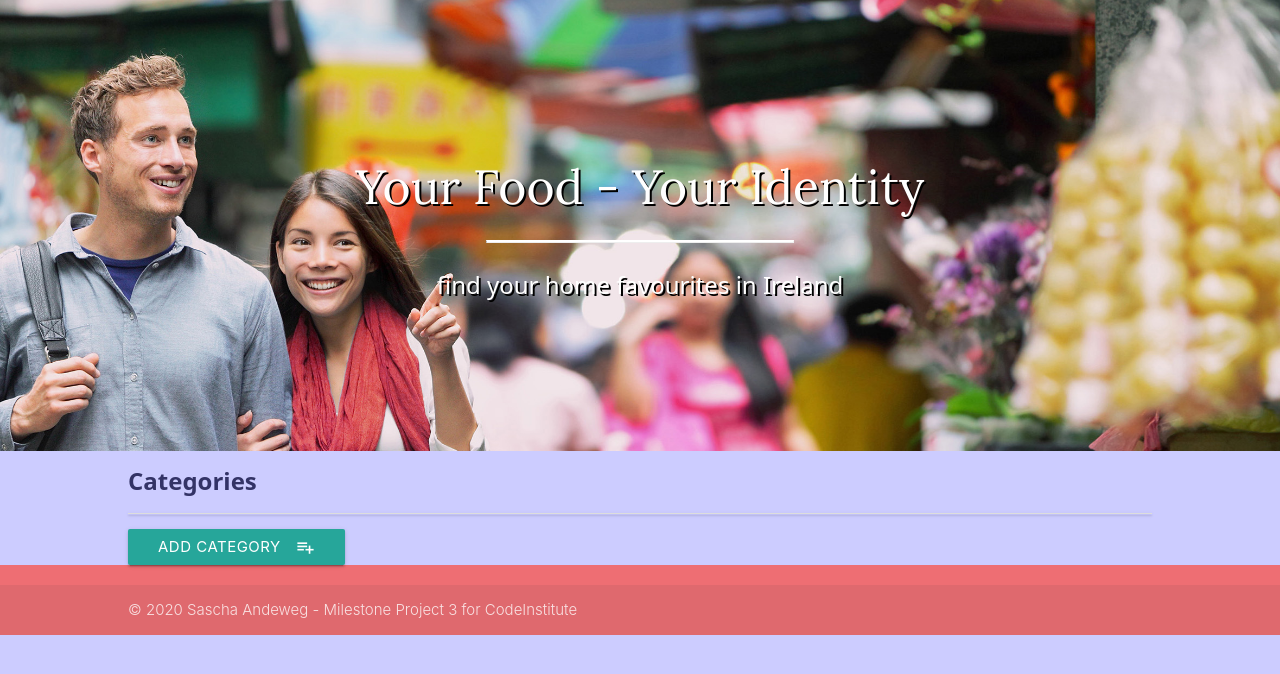
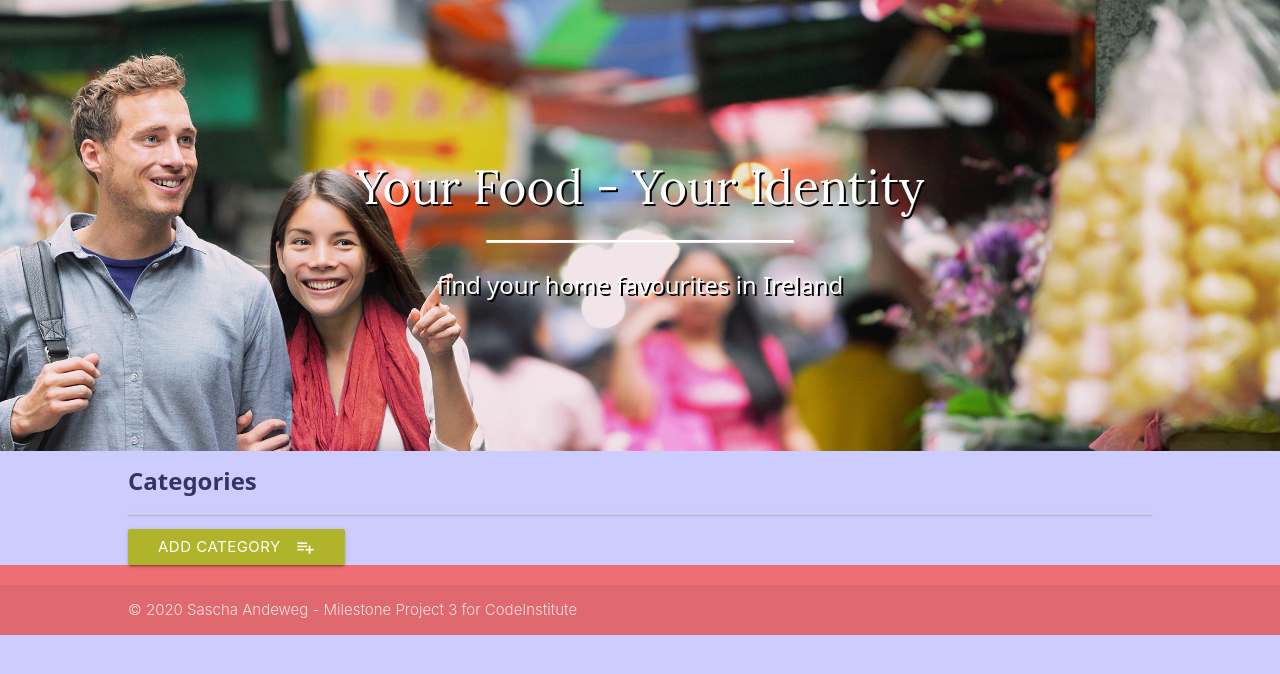
Before and after one commit to Andeweg01/MS3-FoodFromHome, a Flask app: page /get_categories in a window 1280 px wide. Shown: the part 80-754 px from the top of the page. Run offline with Flask 2, Linux system fonts and the light colour scheme; data that the repository does not hold is empty; some libraries are stand-ins or nearby versions.

Commit message:
color changes to buttons in line with site design

```diff
--- a/static/css/style.css
+++ b/static/css/style.css
@@ -96,10 +96,6 @@ nav ul a {
   color: #ccc;
 }
 
-.white {
-  color: white;
-}
-
 .transparant {
   background-color: transparent;
 }
--- a/templates/addcategory.html
+++ b/templates/addcategory.html
@@ -12,10 +12,10 @@
 			</div>
 		</div>
 		<div class="row">
-			<button class="btn waves-effect waves-light" type="submit" name="action">Add Category
+			<button class="btn waves-effect waves-light lime darken-2" type="submit" name="action">Add Category
                 <i class="material-icons right">playlist_add</i>
              </button>
-			<a href="{{ url_for('get_categories') }}" class="waves-effect waves-light btn grey">
+			<a href="{{ url_for('get_categories') }}" class="waves-effect waves-light btn red lighten-3">
 				<i class="material-icons right">cancel</i>Cancel
 			</a>
 		</div>
--- a/templates/addproduct.html
+++ b/templates/addproduct.html
@@ -84,7 +84,7 @@
 	</div>
 </div>
 <div class="row">
-	<button class="btn waves-effect waves-light" type="submit" name="action">Add Product
+	<button class="btn waves-effect waves-light lime darken-2" type="submit" name="action">Add Product
                 <i class="material-icons right">playlist_add</i>
              </button>
 </div>
--- a/templates/addsupplier.html
+++ b/templates/addsupplier.html
@@ -56,7 +56,7 @@
 			</div>
 		</div>
 		<div class="row">
-			<button class="btn waves-effect waves-light" type="submit" name="action">Add Supplier
+			<button class="btn waves-effect waves-light lime darken-2" type="submit" name="action">Add Supplier
                 <i class="material-icons right">playlist_add</i>
              </button>
 		</div>
--- a/templates/categories.html
+++ b/templates/categories.html
@@ -10,9 +10,9 @@
 		<div class="collapsible-header">
 			<div class="product_header col s3">
 				<a href="{{url_for('delete_category', category_id=category._id)}}"
-					class="waves-effect waves-light btn">Delete</a>
+					class="waves-effect waves-light btn red lighten-3">Delete</a>
 				<a href="{{url_for('edit_category', category_id=category._id)}}"
-					class="waves-effect waves-light btn blue">Edit</a>
+					class="waves-effect waves-light btn lime darken-2">Edit</a>
 				<strong>{{category.category_name}}</strong>
 			</div>
 		</div>
@@ -20,7 +20,7 @@
 	{% endfor %}
 </ul>
 <div class="row">
-	<a href="{{url_for('add_category')}}" class="waves-effect waves-light btn">
+	<a href="{{url_for('add_category')}}" class="waves-effect waves-light btn lime darken-2">
 		<i class="material-icons right">playlist_add</i> Add Category</a>
 </div>
 {% endblock %}
--- a/templates/editcategory.html
+++ b/templates/editcategory.html
@@ -14,10 +14,10 @@
 			</div>
 		</div>
 		<div class="row">
-			<button class="btn waves-effect waves-light" type="submit" name="action">Save Changes
+			<button class="btn waves-effect waves-light lime darken-2" type="submit" name="action">Save Changes
                 <i class="material-icons right">playlist_add</i>
              </button>
-			<a href="{{ url_for('get_categories') }}" class="waves-effect waves-light btn grey">
+			<a href="{{ url_for('get_categories') }}" class="waves-effect waves-light btn red lighten-3">
 				<i class="material-icons right">cancel</i>Cancel
 			</a>
 		</div>
--- a/templates/editproduct.html
+++ b/templates/editproduct.html
@@ -75,7 +75,7 @@
 			</div>
 		</div>
 		<div class="row">
-			<button class="btn waves-effect waves-light" type="submit" name="action">
+			<button class="btn waves-effect waves-light lime darken-2" type="submit" name="action">
             Edit Product
             <i class="material-icons right">playlist_add</i>
         </button>
--- a/templates/editproducts.html
+++ b/templates/editproducts.html
@@ -10,9 +10,9 @@
 		<div class="collapsible-header">
 			<div class="product_header col s3">
 				<a href="{{url_for('delete_product', product_id=product._id)}}"
-					class="waves-effect waves-light btn">Done</a>
+					class="waves-effect waves-light btn red lighten-3">Delete</a>
 				<a href="{{url_for('edit_product', product_id=product._id)}}"
-					class="waves-effect waves-light btn blue">Edit</a>
+					class="waves-effect waves-light btn lime darken-2">Edit</a>
 				<strong>{{product.product_name}}</strong> - {{product.product_date}} - Category
 				{{product.category_name}}
 			</div>
```
